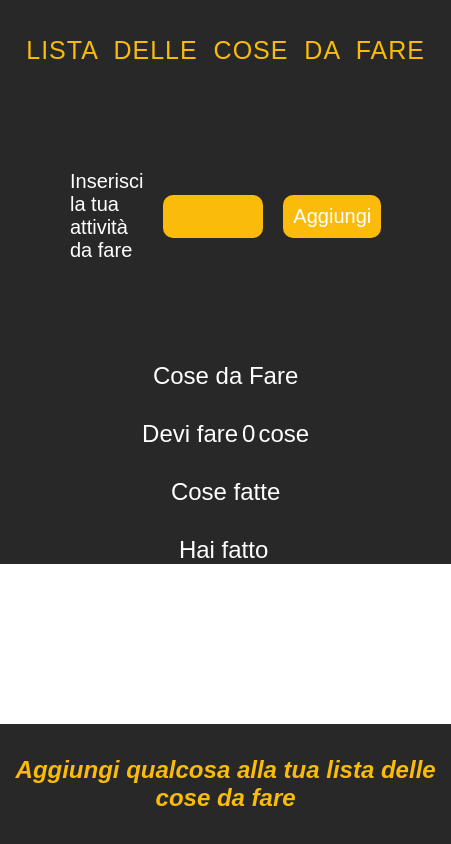
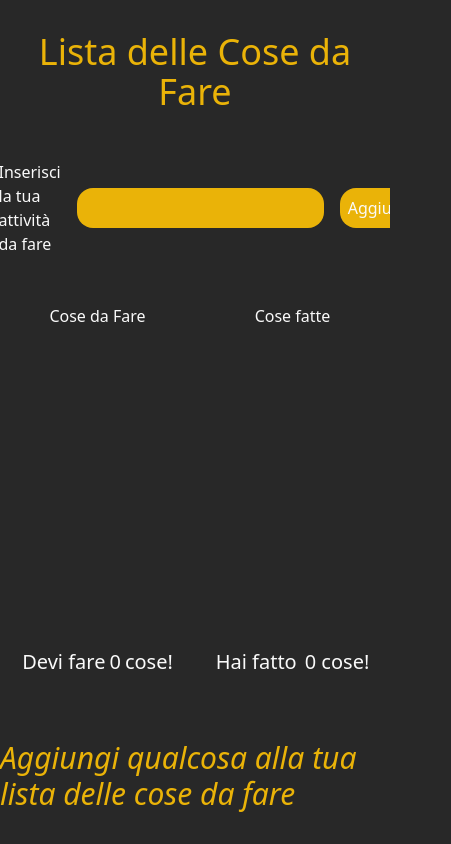
Before and after one commit to RiccardoMannino/todo-list, a React (Create React App) app: page / in a window 390 px wide. Shown: the whole page, 451 px wide, since content can reach past the window. Built offline with nearby package versions, Linux system fonts and the light colour scheme.

Commit message:
refactor css in tailwind : stile del desktop

```diff
--- a/package.json
+++ b/package.json
@@ -35,5 +35,8 @@
       "last 1 firefox version",
       "last 1 safari version"
     ]
+  },
+  "devDependencies": {
+    "tailwindcss": "^3.4.17"
   }
 }
--- a/src/components/App.js
+++ b/src/components/App.js
@@ -9,12 +9,11 @@ import { Header } from "./Header";
 
 export default function App() {
 
-
 	return (
-		<div className="app">
+		<div className="flex flex-col items-between justify-around h-screen overflow-x-hidden">
 			<Header />
 			<FormList />
-			<section>
+			<section className="flex my-8 h-full">
 				<ListItem />
 				<ListDone />
 			</section>
--- a/src/components/Button.js
+++ b/src/components/Button.js
@@ -1,4 +1,4 @@
 
-export function Button({ children, onClick, disabled }) {
-	return <button disabled={disabled} onClick={onClick}>{children}</button>;
+export function Button({ children, onClick, disabled, className }) {
+	return <button className={className} disabled={disabled} onClick={onClick}>{children}</button>;
 }
--- a/src/components/DoneItem.js
+++ b/src/components/DoneItem.js
@@ -7,37 +7,38 @@ export function DoneItem() {
 	return (
 		<>
 			<ul
-				style={{
-					display: "flex",
-					flexDirection: "column",
-					alignItems: "center",
-					gap: "1rem",
-				}}
+				className="flex h-full items-center justify-center w-full flex-col gap-3.5 text-neutral-50 font-medium"
 			>
 				<p>Cose fatte</p>
-				{done.map((doneItem) => (
-					<li key={doneItem.id}>
-						<span style={{ textDecoration: "line-through" }}>
+				<div className="flex flex-col h-full items-center justify-between ">
+					<div className="flex flex-col gap-3.5 self-start">{done.map((doneItem) => (
+						<li key={doneItem.id}>
+						<span className="line-through mr-2">
 							{doneItem.description}
 						</span>
-						<Button onClick={() => deleteDoneItems(doneItem.id)}>
-							❌
-						</Button>
-					</li>
-				))}
+							<Button className="text-neutral-50 bg-yellow-500 p-1 font-medium rounded-2xl text-sm"
+									onClick={() => deleteDoneItems(doneItem.id)}>
+								❌
+							</Button>
+						</li>
+					))}
+					</div>
+
+
+				</div>
 			</ul>
-			<p>
-				<span style={{ marginRight: "4px" }}>Hai fatto</span>
+			<p className="text-neutral-50 font-medium text-xl">
+				<span className="mr-1">Hai fatto</span>
 				{done.length === 1 ? (
 					<>
 						{done.length}
-						<span style={{ marginLeft: "3px" }}>cosa</span>
+						<span className="ml-1">cosa</span>
 					</>
 				) : (
 					<>
-						{done.length > 1 &&
+						{done.length > 1 ||
 							(done.length === 0 && (
-								<span style={{ marginLeft: "3px" }}>{done.length}cose</span>
+								<span className="ml-1">{done.length} cose!</span>
 							))}
 					</>
 				)}
--- a/src/components/Footer.js
+++ b/src/components/Footer.js
@@ -9,22 +9,22 @@ export function Footer() {
 
 	if (!numLength) {
 		return (
-			<p className="footer">
+			<footer className="flex py-8 self-center items-center text-yellow-500 font-medium text-3xl" >
 				<em>Aggiungi qualcosa alla tua lista delle cose da fare</em>
-			</p>
+			</footer>
 		);
 	}
 
 	if (itemLength === 0 && numLength >= 1) {
 		return (
-			<p className="footer">
+			<footer className="flex py-8 self-center items-center text-yellow-500 font-medium text-3xl" >
 				<em>Hai fatto tutto!!</em>
-			</p>
+			</footer>
 		);
 	}
 
 	return (
-		<footer className="footer">
+		<footer className="flex py-8 self-center items-center h-96 text-yellow-500 font-medium text-3xl">
 			<em>
 				Hai fatto {numLength} cose su {numItemsLength}
 			</em>
--- a/src/components/FormList.js
+++ b/src/components/FormList.js
@@ -27,16 +27,16 @@ export function FormList() {
 	}
 
 	return (
-		<div>
-			<form className="form" onSubmit={handleSubmit}>
-				<label>Inserisci la tua attività da fare</label>
-
+		<div >
+			<form className="flex w-full justify-center items-center gap-4 my-4 mx-4" onSubmit={handleSubmit}>
+				<label className="text-neutral-50 font-medium text-wrap">Inserisci la tua attività da fare</label>
 				<input
 					type="text"
 					value={description}
 					onChange={(e) => setDescription(e.target.value)}
+					className="bg-yellow-500 accent-neutral-50 p-2 rounded-2xl text-neutral-50"
 				/>
-				<Button>Aggiungi</Button>
+				<Button className="text-neutral-50 bg-yellow-500 p-2 font-medium rounded-2xl">Aggiungi</Button>
 			</form>
 		</div>
 	);
--- a/src/components/Header.js
+++ b/src/components/Header.js
@@ -1,6 +1,6 @@
 export function Header() {
 	return (
-		<div className="header">
+		<div className="text-center text-yellow-500 font-medium py-8 text-4xl">
 			<h1>Lista delle Cose da Fare</h1>
 		</div>
 	);
--- a/src/components/Item.js
+++ b/src/components/Item.js
@@ -2,10 +2,7 @@ import { Button } from "./Button";
 import { useList } from "../context/ListContext";
 import {useState} from "react";
 
-const formStyle = {
-	display: "flex",
-	gap: "10px",
-}
+
 
 export function Item() {
 	const { items, deleteItems , updateItems ,removeItem } = useList();
@@ -45,60 +42,63 @@ export function Item() {
 	return (
 		<>
 			<ul
-				style={{
-					display: "flex",
-					flexDirection: "column",
-					alignItems: "center",
-					gap: "1rem",
-					overflowY: "scroll",
-				}}
+				className="flex items-center justify-between h-full w-full flex-col gap-3.5 text-neutral-50 font-medium"
 			>
 				<p>Cose da Fare</p>
+				<div className="flex flex-col h-full items-center" >
+
 				{items.map((item) => (
 					<li key={item.id}>
 						{
 							update && editId === item.id ? (
-								<form onSubmit={handleSubmit} style={formStyle} >
-									<input  value={description} type="text" onChange={(e) => setDescription(e.target.value)} />
-									<button type="submit">Invio</button>
+								<form className="flex gap-2.5" onSubmit={handleSubmit} >
+									<input className="bg-yellow-500 accent-neutral-50 p-2 rounded-2xl text-neutral-50"
+										   value={description} type="text"
+										   onChange={(e) => setDescription(e.target.value)}/>
+									<Button className="text-neutral-50 bg-yellow-500 p-2 font-medium rounded-2xl"
+											type="submit">Invio</Button>
 								</form>
-							): <span>{item.description}</span>
+							) : <span >{item.description}</span>
 
 						}
 
 						{!update ?
-							<>
+							<div className="flex gap-2 justify-center my-5">
 								<Button
+									className="text-neutral-50 bg-yellow-500 p-2 font-medium rounded-2xl text-sm"
 									onClick={() =>
 										deleteItems(item.id)
 									}
 								>
 									✅
 								</Button>
-							<Button onClick={() => removeItem(item.id)}>❌</Button>
-						<Button onClick={() => handleTrackId(item.id)}>Modifica</Button>
-							</>
+								<Button className="text-neutral-50 bg-yellow-500 p-2 font-medium text-sm rounded-2xl"
+										onClick={() => removeItem(item.id)}>❌</Button>
+								<Button className="text-neutral-50 bg-yellow-500 p-2  font-medium text-sm rounded-2xl" onClick={() => handleTrackId(item.id)}>Modifica</Button>
+							</div>
 							: editId !== item.id && (
-							<Button onClick={() => handleTrackId(item.id)}>Modifica</Button>
+							<Button className="text-neutral-50 bg-yellow-500 ml-2 p-2 font-medium text-sm rounded-2xl" onClick={() => handleTrackId(item.id)}>Modifica</Button>
 						)
 						}
 					</li>
 				))}
-			</ul>
-			<p>
-				<span style={{ marginRight: "4px" }}>Devi fare</span>
+				</div>
+				<p className="text-xl">
+				<span className="mr-1 " >Devi fare</span>
 				{items.length === 1 ? (
 					<>
 						{items.length}
-						<span style={{ marginLeft: "3px" }}>cosa</span>
+						<span className="ml-1">cosa!</span>
 					</>
 				) : (
 					<>
 						{items.length}
-						<span style={{ marginLeft: "3px" }}>cose</span>
+						<span className="ml-1">cose!</span>
 					</>
 				)}
 			</p>
+			</ul>
+
 		</>
 	);
 }
--- a/src/components/ListDone.js
+++ b/src/components/ListDone.js
@@ -3,15 +3,7 @@ import { DoneItem } from "./DoneItem";
 export function ListDone() {
 	return (
 		<div
-			style={{
-				textAlign: "center",
-				color: "white",
-				width: "100%",
-				background: "#282828",
-				display: "flex",
-				flexDirection: "column",
-				justifyContent: "space-between",
-			}}
+			className="flex justify-between text-center w-full flex-col"
 		>
 			<DoneItem />
 		</div>
--- a/src/components/ListItem.js
+++ b/src/components/ListItem.js
@@ -3,15 +3,7 @@ import { Item } from "./Item";
 export function ListItem() {
 	return (
 		<div
-			style={{
-				textAlign: "center",
-				color: "white",
-				width: "100%",
-				background: "#282828",
-				display: "flex",
-				flexDirection: "column",
-				justifyContent: "space-between",
-			}}
+			className="flex justify-between text-center w-full flex-col"
 		>
 			<Item />
 		</div>
--- a/src/index.css
+++ b/src/index.css
@@ -1,165 +1,7 @@
-* {
-	margin: 0;
-	padding: 0;
-	box-sizing: border-box;
-}
-
-html {
-	font-size: 62.5%;
-}
+@tailwind base;
+@tailwind components;
+@tailwind utilities;
 
 body {
-	font-size: 2.4rem;
-	font-family: "Nunito", sans-serif;
-	font-weight: 500;
+	background: #282828;
 }
-
-.app {
-	width: 100%;
-	height: 100vh;
-	display: grid;
-	grid-template-rows: auto auto 1fr auto;
-}
-
-.header {
-	display: flex;
-	align-items: center;
-	justify-content: center;
-	width: 100%;
-	height: 100px;
-	background-color: #282828;
-	color: #fabb0b;
-}
-
-h1 {
-	font-size: 6rem;
-	text-transform: uppercase;
-	font-weight: 400;
-	word-spacing: 30px;
-	letter-spacing: -5px;
-	padding: 2.4rem;
-}
-
-@media screen and (max-width: 800px) {
-	h1 {
-		font-size: 2.5rem;
-		word-spacing: 8px;
-		letter-spacing: 1px;
-		padding: 0;
-	}
-	li {
-		font-size: 2rem;
-	}
-	.form {
-		display: flex;
-		width: 100%;
-		justify-content: center;
-		align-items: center;
-		gap: 2rem;
-		padding: 2rem;
-		background-color: #282828;
-	}
-	label{
-		font-size: 1rem;
-	}
-	input {
-		padding: 0.8rem 0.8rem;
-		border-radius: 10px;
-		font-size: 2rem;
-		background-color: #fabb0b;
-		border: 2px solid transparent;
-		transition: border-color 0.3s ease;
-		color: #fff;
-		outline: none;
-		width: 100px;
-	}
-	section {
-		display: flex;
-		flex-direction: column;
-	}
-
-}
-
-	section {
-		display: flex;
-	}
-p {
-	margin-top: 3rem;
-}
-
-.form {
-	display: flex;
-	width: 100%;
-	justify-content: center;
-	align-items: center;
-	gap: 2rem;
-	padding: 7rem;
-	background-color: #282828;
-}
-
-button,
-select,
-input {
-	padding: 0.8rem 0.8rem;
-	border-radius: 10px;
-	font-size: 2rem;
-	background-color: #fabb0b;
-	border: 2px solid transparent;
-	transition: border-color 0.3s ease;
-	color: #fff;
-	outline: none;
-}
-
-button:disabled {
-	background-color: gray;
-	color: white;
-}
-
-input[type="checkbox"] {
-	accent-color: #fabb0b;
-	width: 25px;
-	height: 25px;
-	border: 0.25rem solid #fabb0b;
-	border-radius: 0.5rem;
-}
-
-label {
-	color: #fff;
-	font-size: 2rem;
-}
-
-:is(button, input):hover {
-	cursor: pointer;
-	border-color: #fff;
-}
-
-ul {
-	list-style: none;
-	gap: 10px;
-}
-
-li {
-	display: flex;
-	align-items: center;
-	gap: 10px;
-}
-
-.footer {
-	padding: 3.2rem 0;
-	text-align: center;
-	font-weight: 700;
-	background-color: #282828;
-	color: #fabb0b;
-	height: fit-content;
-}
-
-.list {
-	/*background-color: rgb(61, 61, 45);*/
-	color: #000000;
-	padding: 4rem 0;
-	display: flex;
-	justify-content: space-between;
-	flex-direction: column;
-	gap: 3.2rem;
-	align-items: center;
-}
--- /dev/null
+++ b/tailwind.config.js
@@ -0,0 +1,10 @@
+/** @type {import('tailwindcss').Config} */
+module.exports = {
+  content: [
+    "./src/**/*.{js,jsx,ts,tsx}",
+  ],
+  theme: {
+    extend: {},
+  },
+  plugins: [],
+}
```
Also changed, not shown: 1 other file (tests, documents, lock files or other folders). Lines whose indentation alone changed are shown as unchanged.
